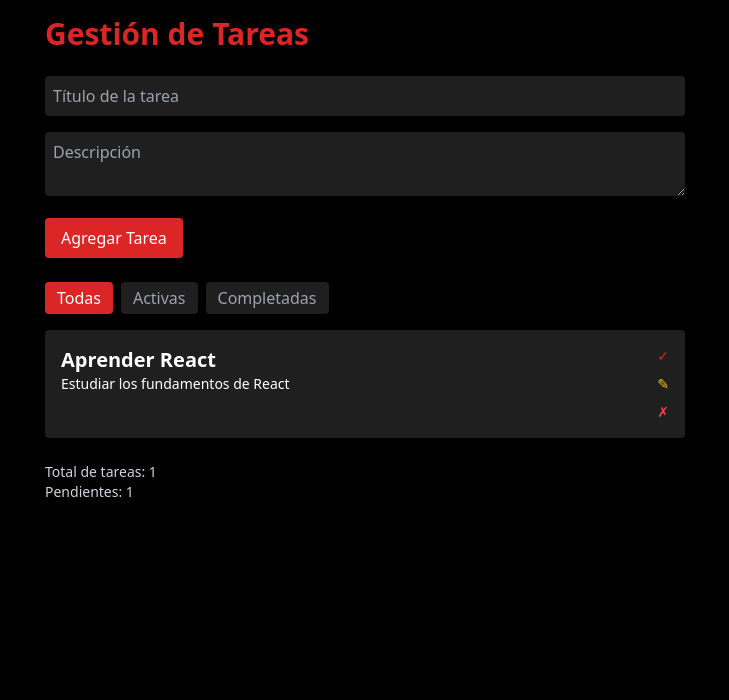
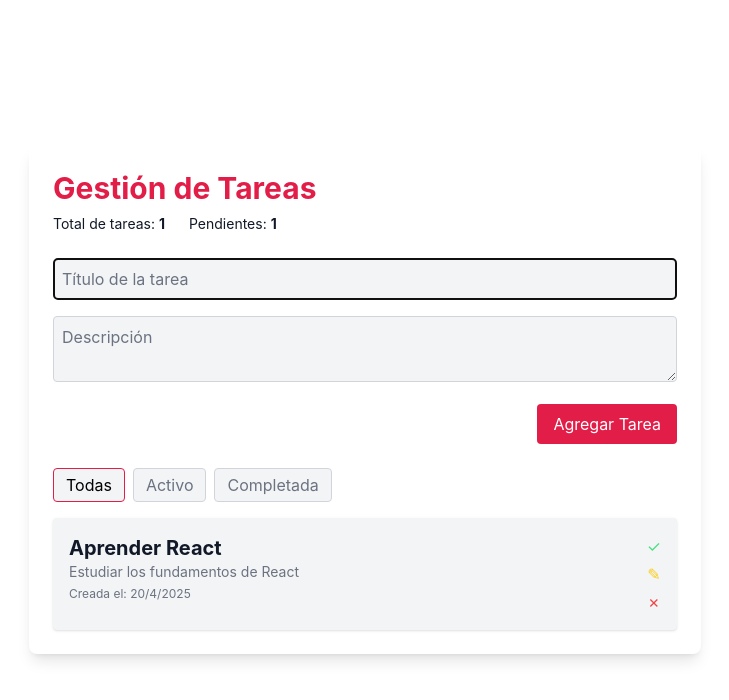
Before and after one commit to MaiaObando30/Gestion_tareas_MO, a React (Vite) app: page / in a window 1280 px wide. Shown: the top 700 px of the page, without its empty margins (275-1004 px from the left). Built offline with nearby package versions, Linux system fonts and the light colour scheme.

Commit message:
Mejora del proyecto de gestion de tareas

```diff
--- a/src/App.jsx
+++ b/src/App.jsx
@@ -1,54 +1,55 @@
-// Importamos herramientas de React y nuestros componentes
-import { useState, useEffect } from 'react';
-import { v4 as uuidv4 } from 'uuid'; // Para generar un ID único por cada tarea
-import TaskForm from './components/TaskForm/TaskForm'; // El formulario para escribir una tarea
-import TaskList from './components/TaskList/TaskList'; // La lista que muestra todas las tareas
-import TaskFilter from './components/TaskFilter/TaskFilter'; // Botones para mostrar solo algunas tareas
-import TaskStats from './components/TaskStats/TaskStats'; // Muestra cuántas tareas hay y cuántas faltan
+import { useEffect, useState } from 'react';
+import { v4 as uuidv4 } from 'uuid';
+import TaskFilter from './components/TaskFilter/TaskFilter';
+import TaskForm from './components/TaskForm/TaskForm';
+import TaskList from './components/TaskList/TaskList';
 
-// Esta es una tarea de ejemplo, por si el usuario nunca guardó ninguna
 const initialTasks = [
   {
-    id: uuidv4(), // Genera un ID único
-    title: "Aprender React", // El nombre de la tarea
-    description: "Estudiar los fundamentos de React", // Una descripción opcional
-    completed: false, // Dice si ya la hiciste o no
-    createdAt: new Date() // Cuándo fue creada
+    id: uuidv4(),
+    title: "Aprender React",
+    description: "Estudiar los fundamentos de React",
+    completed: false,
+    createdAt: new Date()
   }
 ];
 
 function App() {
-  // Guardamos las tareas. Si hay tareas guardadas en el navegador, usamos esas. Si no, usamos la de ejemplo.
   const [tasks, setTasks] = useState(() => {
-    const savedTasks = localStorage.getItem('tasks'); // Busca si hay tareas guardadas
-    return savedTasks ? JSON.parse(savedTasks) : initialTasks;
+    const saved = localStorage.getItem('tasks');
+    return saved ? JSON.parse(saved) : initialTasks;
   });
 
-  // Este valor indica qué tipo de tareas queremos ver (todas, solo activas o solo completadas)
   const [filter, setFilter] = useState('Todas');
-
-  // Acá guardamos si estamos editando una tarea (y cuál)
   const [editingTask, setEditingTask] = useState(null);
 
-  // Cada vez que cambia la lista de tareas, la guardamos en el navegador
   useEffect(() => {
     localStorage.setItem('tasks', JSON.stringify(tasks));
   }, [tasks]);
 
-  // Según el filtro seleccionado, mostramos solo ciertas tareas
+  // Calcular estadísticas
+  const total = tasks.length;
+  const pending = tasks.filter(t => !t.completed).length;
+
+  // Filtrar tareas según el filtro seleccionado
   const filteredTasks = tasks.filter(task => {
-    if (filter === 'Activas') return !task.completed; // Muestra solo las no hechas
-    if (filter === 'Completadas') return task.completed; // Muestra solo las hechas
-    return true; // Si el filtro es "Todas", muestra todo
+    if (filter === 'Activo') return !task.completed;
+    if (filter === 'Completada') return task.completed;
+    return true;
   });
 
   return (
-    // Contenedor principal con algo de estilo (centrado, márgenes, color de texto)
-    <div className="max-w-2xl mx-auto p-4 text-white">
-      {/* Título grande de la app */}
-      <h1 className="text-3xl font-bold text-primary mb-6">Gestión de Tareas</h1>
+    <div className="min-h-screen flex items-center justify-center bg-background p-4">
+      <div className="w-full max-w-2xl bg-white rounded-lg shadow-lg p-6">
+        {/* Encabezado con estadísticas arriba */}
+        <header className="mb-6">
+          <h1 className="text-3xl font-bold text-primary">Gestión de Tareas</h1>
+          <div className="mt-2 flex space-x-6 text-sm text-text">
+            <span>Total de tareas: <strong>{total}</strong></span>
+            <span>Pendientes: <strong>{pending}</strong></span>
+          </div>
+        </header>
 
-      {/* Componente para crear nuevas tareas o editar una existente */}
         <TaskForm
           tasks={tasks}
           setTasks={setTasks}
@@ -56,17 +57,16 @@ function App() {
           setEditingTask={setEditingTask}
         />
 
-      {/* Botones para elegir qué tareas mostrar */}
         <TaskFilter filter={filter} setFilter={setFilter} />
 
-      {/* Lista de tareas filtradas que se muestra en pantalla */}
-      <TaskList tasks={filteredTasks} setTasks={setTasks} setEditingTask={setEditingTask} />
-
-      {/* Muestra un resumen: cuántas tareas hay y cuántas están pendientes */}
-      <TaskStats tasks={tasks} />
+        <TaskList
+          tasks={filteredTasks}
+          setTasks={setTasks}
+          setEditingTask={setEditingTask}
+        />
+      </div>
     </div>
   );
 }
 
-// Exportamos el componente para que lo pueda usar toda la app
 export default App;
--- a/src/components/TaskFilter/TaskFilter.jsx
+++ b/src/components/TaskFilter/TaskFilter.jsx
@@ -1,27 +1,23 @@
-// Este componente muestra los botones para filtrar las tareas
-// Recibe dos cosas: el filtro actual y una función para cambiarlo
 const TaskFilter = ({ filter, setFilter }) => {
-  // Lista con los filtros disponibles: ver todas, solo las activas o las completadas
-  const filters = ['Todas', 'Activas', 'Completadas']; // corregido "completadas" con mayúscula
+  const filters = ['Todas', 'Activo', 'Completada'];
 
   return (
-    // Contenedor para los botones, con espacio entre ellos
     <div className="flex gap-2 mb-4">
-      {/* Recorremos cada filtro para crear un botón */}
       {filters.map(f => (
         <button
-          key={f} // Un identificador único para cada botón
-          onClick={() => setFilter(f)} // Cuando se hace clic, cambia el filtro
-          // Estilo del botón: si está activo, lo resaltamos
-          className={`px-3 py-1 rounded ${filter === f ? 'bg-primary text-white' : 'bg-secondary text-gray-400'}`}
+          key={f}
+          onClick={() => setFilter(f)}
+          className={`px-3 py-1 rounded border transition-colors ${
+            filter === f
+              ? 'bg-secondary  text-black border-primary'
+              : 'bg-secondary text-muted border border-gray-300 hover:border-primary'
+          }`}
         >
-          {/* Mostramos el nombre del filtro, asegurándonos que empiece en mayúscula */}
-          {f.charAt(0).toUpperCase() + f.slice(1)}
+          {f}
         </button>
       ))}
     </div>
   );
 };
 
-// Exportamos este componente para poder usarlo en otros archivos
 export default TaskFilter;
--- a/src/components/TaskForm/TaskForm.jsx
+++ b/src/components/TaskForm/TaskForm.jsx
@@ -1,15 +1,10 @@
-// Importamos herramientas necesarias de React y una función para crear IDs únicos
-import { useState, useEffect } from 'react';
+import { useEffect, useState } from 'react';
 import { v4 as uuidv4 } from 'uuid';
 
-// Este componente muestra un formulario para agregar o editar tareas
 const TaskForm = ({ tasks, setTasks, editingTask, setEditingTask }) => {
-  // Guardamos lo que el usuario escribe en el título
-  const [title, setTitle] = useState('');
-  // Guardamos lo que el usuario escribe en la descripción
+  const [title, setTitle]         = useState('');
   const [description, setDescription] = useState('');
 
-  // Si hay una tarea que estamos editando, llenamos el formulario con su información
   useEffect(() => {
     if (editingTask) {
       setTitle(editingTask.title);
@@ -17,61 +12,66 @@ const TaskForm = ({ tasks, setTasks, editingTask, setEditingTask }) => {
     }
   }, [editingTask]);
 
-  // Esta función se ejecuta cuando el usuario envía el formulario
   const handleSubmit = (e) => {
-    e.preventDefault(); // Evita que se recargue la página
-    if (!title.trim() || !description.trim()) return; // Si algún campo está vacío, no se hace nada
+    e.preventDefault();
+    if (!title.trim() || !description.trim()) return;
 
     if (editingTask) {
-      // Si estamos editando una tarea, se actualiza con los nuevos datos
-      setTasks(tasks.map(task =>
-        task.id === editingTask.id ? { ...task, title, description } : task
+      setTasks(tasks.map(t =>
+        t.id === editingTask.id ? { ...t, title, description } : t
       ));
-      setEditingTask(null); // Dejamos de editar después de guardar
+      setEditingTask(null);
     } else {
-      // Si es una nueva tarea, la agregamos a la lista
       setTasks([
         ...tasks,
         {
-          id: uuidv4(), // Se le asigna un ID único
+          id: uuidv4(),
           title,
           description,
-          completed: false, // Al inicio no está completada
-          createdAt: new Date() // Fecha actual
+          completed: false,
+          createdAt: new Date()
         }
       ]);
     }
 
-    // Limpiamos los campos del formulario después de agregar o editar
     setTitle('');
     setDescription('');
   };
 
   return (
-    // Este es el formulario donde el usuario escribe la tarea
     <form onSubmit={handleSubmit} className="mb-6 space-y-4">
-      {/* Campo para escribir el título de la tarea */}
       <input
         type="text"
+        id="title"
         placeholder="Título de la tarea"
-        className="w-full p-2 rounded bg-secondary text-white"
+        className="w-full p-2 rounded bg-secondary text-text border border-gray-300 placeholder:text-muted"
         value={title}
-        onChange={(e) => setTitle(e.target.value)}
+        autoFocus
+        pattern='[A-Za-z0-9]{3,50}'
+        onChange={(e) => {
+          setTitle(e.target.value);
+          if (editingTask.target.value.trim())
+          (""); //borrar el error si sd escribe algo mal
+        }}
       />
-      {/* Campo para escribir la descripción de la tarea */}
+
       <textarea
         placeholder="Descripción"
-        className="w-full p-2 rounded bg-secondary text-white"
+        className="w-full p-2 rounded bg-secondary text-text border border-gray-300 placeholder:text-muted"
         value={description}
-        onChange={(e) => setDescription(e.target.value)}
-      ></textarea>
-      {/* Botón para enviar el formulario. Cambia el texto si estás editando o agregando */}
-      <button className="bg-primary px-4 py-2 rounded hover:opacity-80 transition">
-        {editingTask ? 'Actualizar Tarea' : 'Agregar Tarea'}
-      </button>
+        onChange={e => setDescription(e.target.value)}
+      />
+
+      <div className="flex justify-end">
+        <button
+          type="submit"
+          className="bg-primary text-white px-4 py-2 rounded hover:bg-pink-700 transition"
+        >
+          {editingTask ? 'Actualizar Tarea' : 'Agregar Tarea'}
+        </button>
+      </div>
     </form>
   );
 };
 
-// Esto permite usar el formulario en otras partes del proyecto
 export default TaskForm;
--- a/src/components/TaskItem/TaskItem.jsx
+++ b/src/components/TaskItem/TaskItem.jsx
@@ -1,42 +1,37 @@
-// Este componente muestra una tarea con sus botones para completar, editar o eliminar
 const TaskItem = ({ task, setTasks, setEditingTask }) => {
-  // Esta función marca la tarea como completada o no (al hacer clic en el botón ✓)
   const toggleComplete = () => {
     setTasks(prev => prev.map(t =>
       t.id === task.id ? { ...t, completed: !t.completed } : t
     ));
   };
 
-  // Esta función elimina la tarea (al hacer clic en el botón ✗)
   const deleteTask = () => {
     setTasks(prev => prev.filter(t => t.id !== task.id));
   };
 
+  // Formatear la fecha de creación de la tarea
+  const formattedDate = new Date(task.createdAt).toLocaleDateString('es-ES');
+
   return (
-    // Contenedor principal de la tarea, con fondo y bordes redondeados
-    <div className="p-4 bg-secondary rounded flex justify-between items-start">
+    <div className="p-4 bg-secondary rounded shadow flex justify-between items-start">
       <div>
-        {/* Título de la tarea. Si está completada, se muestra tachado */}
-        <h3 className={`text-xl font-bold ${task.completed ? 'line-through' : ''}`}>
+        <h3 className={`text-xl font-bold ${task.completed ? 'line-through text-muted' : 'text-text'}`}>
           {task.title}
         </h3>
-        {/* Descripción de la tarea. También se muestra tachada si está completada */}
-        <p className={`text-sm ${task.completed ? 'line-through' : ''}`}>
+        <p className={`text-sm ${task.completed ? 'line-through text-muted' : 'text-muted'}`}>
           {task.description}
         </p>
+        {/* Fecha de creación */}
+        <p className="text-xs text-muted mt-1">Creada el: {formattedDate}</p>
       </div>
-      {/* Botones a la derecha: completar, editar y eliminar */}
-      <div className="flex flex-col gap-2 ml-4">
-        {/* Botón para marcar la tarea como completada o no */}
-        <button onClick={toggleComplete} className="text-primary text-sm">✓</button>
-        {/* Botón para comenzar a editar la tarea */}
-        <button onClick={() => setEditingTask(task)} className="text-yellow-400 text-sm">✎</button>
-        {/* Botón para eliminar la tarea */}
-        <button onClick={deleteTask} className="text-red-500 text-sm">✗</button>
+
+      <div className="flex flex-col items-center gap-1 ml-4">
+        <button onClick={toggleComplete} className="text-green-400 hover:scale-110">✓</button>
+        <button onClick={() => setEditingTask(task)} className="text-yellow-400 hover:scale-110">✎</button>
+        <button onClick={deleteTask} className="text-red-500 hover:scale-110">✗</button>
       </div>
     </div>
   );
 };
 
-// Esto permite usar este componente en otras partes de la aplicación
 export default TaskItem;
--- a/tailwind.config.js
+++ b/tailwind.config.js
@@ -7,9 +7,16 @@ export default {
   theme: {
     extend: {
       colors: {
-        primary: '#dc2626',  // rojo
-        secondary: '#1f1f1f', // negro/gris oscuro
-      }
+        primary:    '#e11d48',  // rosa fuerte para botones y acentos
+        secondary:  '#f3f4f6',  // gris muy claro para tarjetas e inputs
+        background: '#ffffff',  // fondo principal blanco
+        text:       '#111827',  // texto principal oscuro
+        muted:      '#6b7280',  // texto secundario / placeholders
+        black:      '#000000',  // negro puro
+      },
+      fontFamily: {
+        sans: ['Inter', 'sans-serif'],
+      },
     },
   },
   plugins: [],
```
Also changed, not shown: src/components/TaskList/TaskList.jsx (+5 -8 lines). Lines whose indentation alone changed are shown as unchanged.
